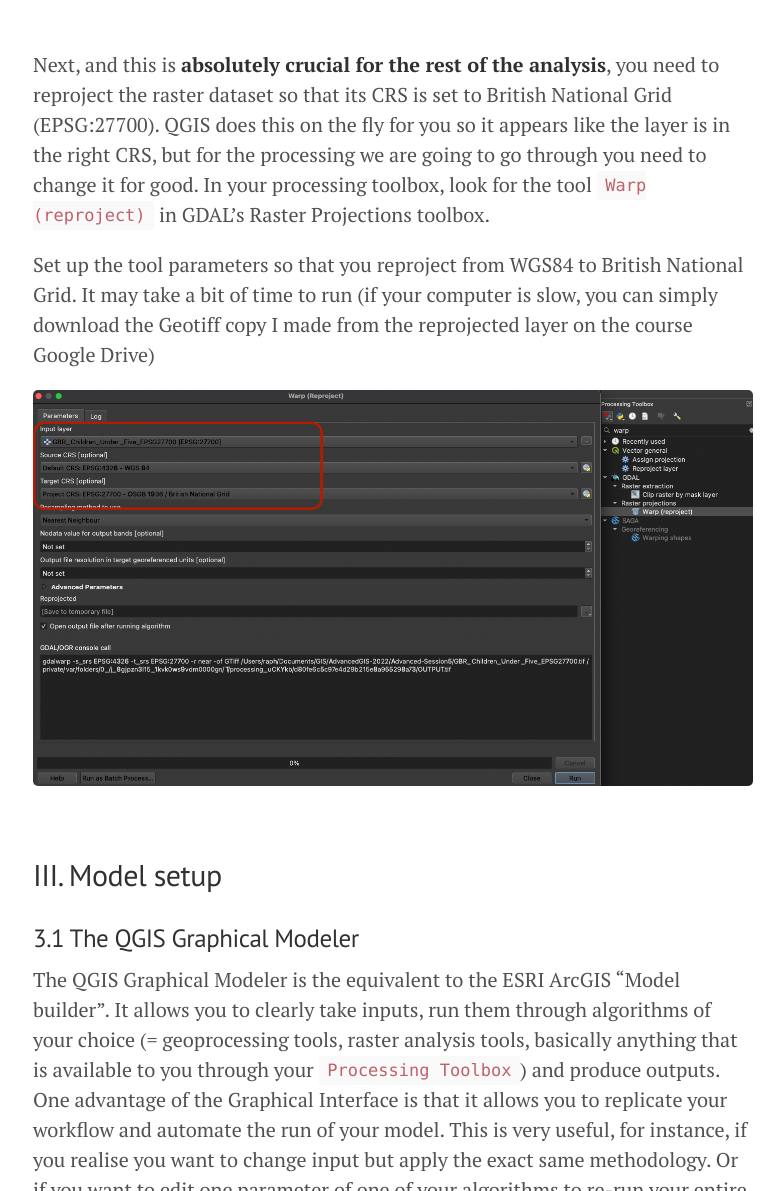
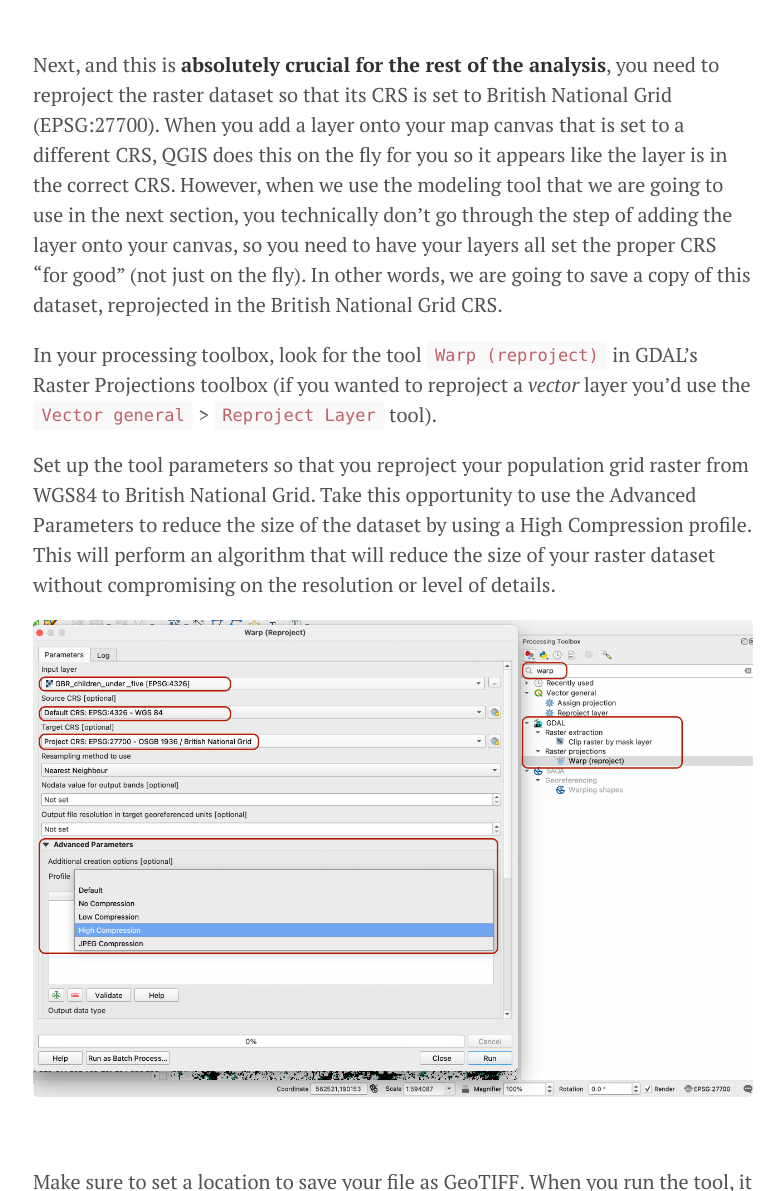
Before and after one commit to raphaelleroffo/raphaelleroffo.github.io, a Jekyll site: the page built from _posts/2022-01-23-advanced-tutorial5.md, in a window 1280 px wide and 1400 px high, scrolled down 4665 px. Shown: the part 209-1400 px from the top of the window, without its empty margins (247-1031 px from the left). Built offline with Jekyll 4.4.1, drawn with Linux system fonts in a browser that asks for light colours; some of the changed text lies outside the part shown.

```diff
--- a/_posts/2022-01-23-advanced-tutorial5.md
+++ b/_posts/2022-01-23-advanced-tutorial5.md
@@ -37,7 +37,9 @@ Lecturer: Raphaëlle Roffo
 &nbsp;
 ### 2.2 Context
 
-Suitability analysis (aka Site Selection) is a very common and powerful type of GIS analysis. The goal of a suitability analysis is to identify the most optimal place for something to be located. The most common approach to suitability analysis is raster-based and consists in overlaying multiple layers representing different criteria each, assigning them relative weights, and recombine those criteria into a single suitability score.
+Suitability analysis (aka Site Selection) is a very common and powerful type of GIS analysis. The goal of a suitability analysis is to identify the most optimal place for something to be located. The most common approach to suitability analysis is raster-based and consists in overlaying multiple layers representing different criteria each, assigning them relative weights, and recombining those criteria into a single suitability score.
+
+Let's consider this scenario:
 
 London population is set to increase from 9.03 million in 2021 to 10.11 million by 2036 (source: Greater London Authority). How can we ensure decent standards of living for this additional million dwellers ?
 
@@ -79,7 +81,7 @@ Download the following datasets in your folder and load them onto your map canva
 
 Zoom onto the London area, apply some basic styling (use singleband pseudocolour for the population density geotiff),and save your project as `Advanced-Session5.qgz`.
 
-In case you are stuck with the setup, you can also launch the project using [this geopackage](https://drive.google.com/file/d/1RZ6vlAGc4oh1sI8bmswkZsOHOK9Pk839/view?usp=sharing) + your downloaded GeoTIFF.
+In case you are stuck with the setup, you can also launch the project using [this geopackage](https://drive.google.com/file/d/1RZ6vlAGc4oh1sI8bmswkZsOHOK9Pk839/view?usp=sharing) + your downloaded population dataset GeoTIFF.
 
 
 <img src="../../../../docs/assets/images/adv5-0.png" width="800">
@@ -95,14 +97,27 @@ By default the Conservation Areas layer may not have a CRS. Double-click on this
 
 &nbsp;
 
-Next, and this is **absolutely crucial for the rest of the analysis**, you need to reproject the raster dataset so that its CRS is set to British National Grid (EPSG:27700). QGIS does this on the fly for you so it appears like the layer is in the right CRS, but for the processing we are going to go through you need to change it for good. In your processing toolbox, look for the tool `Warp (reproject)` in GDAL's Raster Projections toolbox.
+Next, and this is **absolutely crucial for the rest of the analysis**, you need to reproject the raster dataset so that its CRS is set to British National Grid (EPSG:27700). When you add a layer onto your map canvas that is set to a different CRS, QGIS does this on the fly for you so it appears like the layer is in the correct CRS. However, when we use the modeling tool that we are going to use in the next section, you technically don't go through the step of adding the layer onto your canvas, so you need to have your layers all set the proper CRS "for good" (not just on the fly). In other words, we are going to save a copy of this dataset, reprojected in the British National Grid CRS.
 
-Set up the tool parameters so that you reproject from WGS84 to British National Grid. It may take a bit of time to run (if your computer is slow, you can simply download the Geotiff copy I made from the reprojected layer on the course Google Drive)
+In your processing toolbox, look for the tool `Warp (reproject)` in GDAL's Raster Projections toolbox (if you wanted to reproject a *vector* layer you'd use the `Vector general` > `Reproject Layer` tool).
+
+Set up the tool parameters so that you reproject your population grid raster from WGS84 to British National Grid. Take this opportunity to use the Advanced Parameters to reduce the size of the dataset by using a High Compression profile. This will perform an algorithm that will reduce the size of your raster dataset without compromising on the resolution or level of details.
 
 <img src="../../../../docs/assets/images/adv5-000.png" width="800">
 
 &nbsp;
 
+Make sure to set a location to save your file as GeoTIFF. When you run the tool, it may raise some warning messages in red - that's ok, wait for the tool to run completely.
+
+<img src="../../../../docs/assets/images/adv5-001.png" width="800">
+
+&nbsp;
+
+If you explore the layer that was just created, you may notice that the size of your dataset was reduced from 107Mb to 382kb, and that the dataset now comes in British National Grid (EPSG27700).
+
+<img src="../../../../docs/assets/images/adv5-002.png" width="800">
+
+&nbsp;
 
 
 ## III. Model setup
@@ -111,7 +126,7 @@ Set up the tool parameters so that you reproject from WGS84 to British National
 
 The QGIS Graphical Modeler is the equivalent to the ESRI ArcGIS "Model builder". It allows you to clearly take inputs, run them through algorithms of your choice (= geoprocessing tools, raster analysis tools, basically anything that is available to you through your `Processing Toolbox`) and produce outputs. One advantage of the Graphical Interface is that it allows you to replicate your workflow and automate the run of your model. This is very useful, for instance, if you realise you want to change input but apply the exact same methodology. Or if you want to edit one parameter of one of your algorithms to re-run your entire analysis. It makes repeating, tweaking, iterating through a workflow much easier.
 
-It can be accessed through your top menu `Processing` > `Graphical Modeler...` or in your Processing Toolbox by clicking on the cogs icon > `Create new model...`. A new window opens:
+It can be accessed through your top menu `Processing` > `Graphical Modeler...` **or** in your Processing Toolbox by clicking on the cogs icon > `Create new model...`. Either way, a new window opens:
 
 <img src="../../../../docs/assets/images/adv5-1.png" width="800">
 
@@ -194,7 +209,7 @@ Once you've pressed OK, a new box for your algorithm appears, along with a green
 
 #### 3.2.4 Try running your clipping workflow
 
-You now have a simple workflow that takes two inputs and returns one output. Let's try to run that: press the green arrow (or F5 on your keyboard). A new pop up windows appears, with three parameters for you to fill: what layer should you use as your `Great Britain Pop Density Raster Grid`, and which one as your `London LSOA`, and do you want to save your output on your computer? (for now just save as temporary file / scratch layer)
+You now have a simple workflow that takes two inputs and returns one output. Let's try to run that: press the green arrow (or F5 on your keyboard). A new pop up windows appears, with three parameters for you to fill: what layer should you use as your `Great Britain Pop Density Raster Grid`, and which one as your `London LSOA`, and do you want to save your output on your computer? (for now it's ok to just save as temporary file / scratch layer, because we are testing the outputs of that step in our model)
 
 <img src="../../../../docs/assets/images/adv5-10.png" width="800">
 
@@ -239,7 +254,7 @@ The first layer we want to reclassify is the brownfields. **Our criteria here is
 The [help](https://docs.qgis.org/3.16/en/docs/user_manual/processing_algs/gdal/vectorconversion.html#gdalrasterize) page gives you more information about each parameters.
 
 
-In your algorithm tab, search for the tool `Rasterize (vector to raster)`. Use the following parameters (and for your output extent: `Calculate from Layer` > Pick your Brownfield layer).
+In your algorithm tab, search for the tool `Rasterize (vector to raster)`. Use the following parameters to burn 1 where the brownfields are and 0 elsewhere. Note that the resolution parameters will determine the size of your pixels: here 10 meters (meters are the georeferenced unit in projected coordinate reference systems like British National Grid). Make sure to pick your London LSOA layer for your output extent using `Calculate from Layer`.
 
 <img src="../../../../docs/assets/images/adv5-14.png" width="800">
 
@@ -247,7 +262,7 @@ In your algorithm tab, search for the tool `Rasterize (vector to raster)`. Use t
 
 Let's check that your tool is running properly. To do so, save your model and run it. You can also right click the Clip tool and temporarily deactivate it, that way you are only running your rasterize tool and not the entire model.
 
-When you run the model, you get a new `brownfields_rasterized` layer on your map canvas. Double-click it and in the symbology, set the min value to 0, max value to 1 and the colour ramp to be white to black (that way your brownfield areas will be in black and the rest in white).
+If you try to run the model, you will get a new `brownfields_rasterized` layer on your map canvas, but the symbology is probably off. Double-click it and in the symbology, set the min value to 0, max value to 1 and the colour ramp to be white to black. This ensures your brownfield areas (pixels of value 1) are represented in black and the rest in white).
 
 <img src="../../../../docs/assets/images/adv5-15.png" width="800">
 
@@ -267,7 +282,7 @@ You can now check on your canvas that the rasterized output does match your orig
 
 #### Troubleshooting:
 
-/!\ When you run this tool you may (or may not) run into an error in red. This is generated when you have exceeded the amount of data held in memory. You can try saving your changes, closing QGIS and reopening it and you should now be able to run the tool smoothly.
+/!\ When you run this tool you may (or may not) run into a memory error in red that signals you've hit a memory limit on your computer. This is generated when you have exceeded the amount of data held in memory. You can try saving your changes, closing QGIS and reopening it and you should now be able to run the tool smoothly.
 
 ### 4.2 Conservation Areas
 
```
Also changed, not shown: other parts of _posts/2022-01-23-advanced-tutorial5.md (+1 -1 lines), _posts/2022-01-23-advanced-tutorial6.md (added, +32 -0 lines), docs/assets/images/adv5-000.png, docs/assets/images/adv5-001.png (added), 6 other files.
